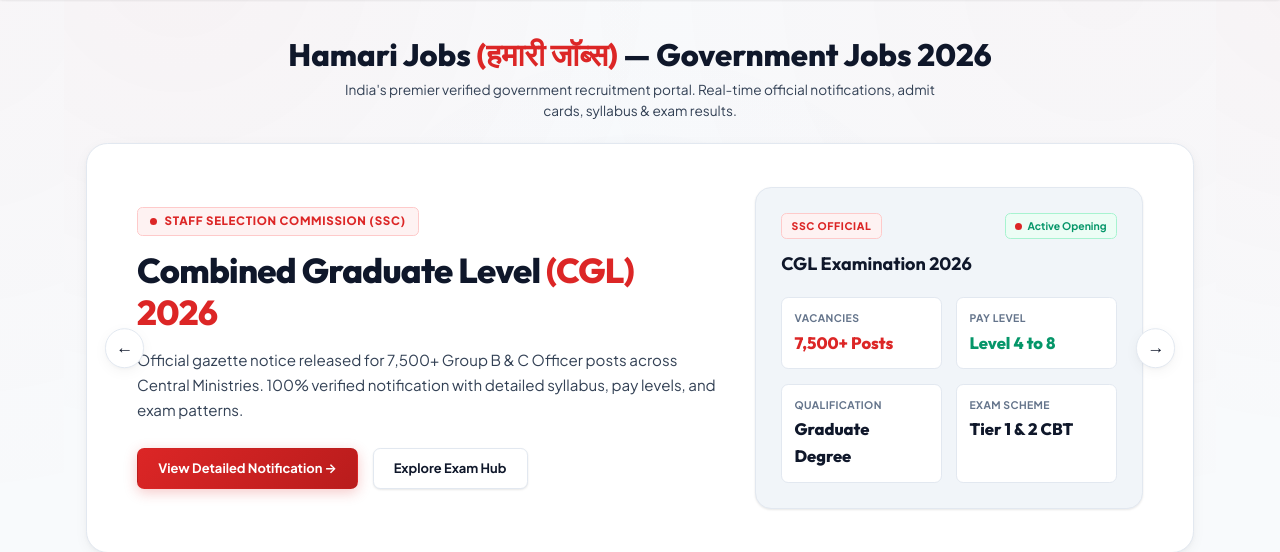
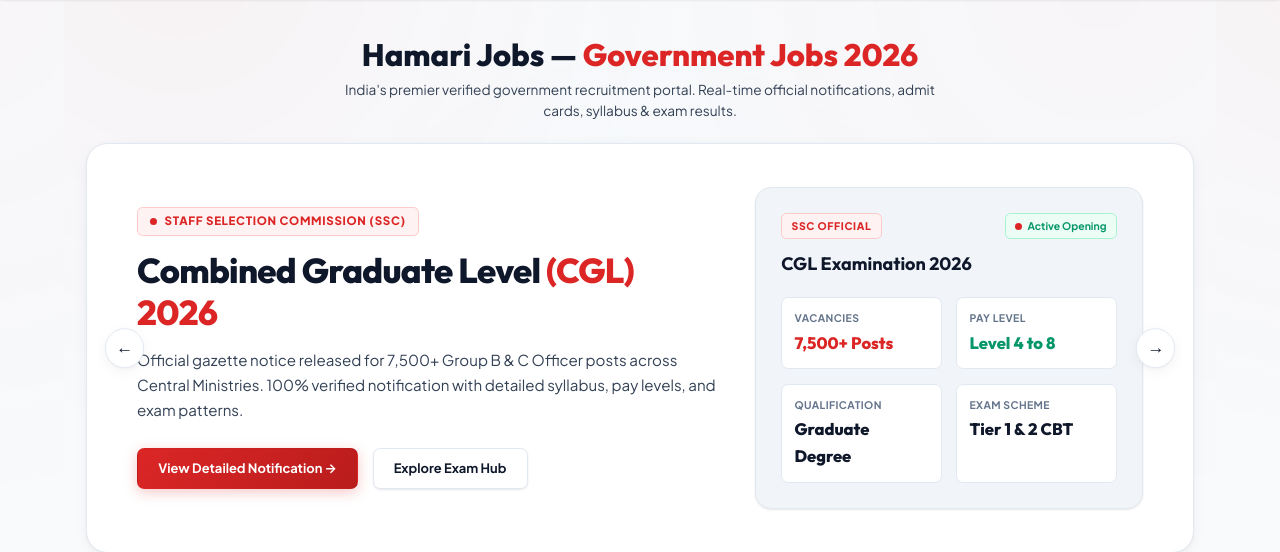
Before and after one commit to jobrecruitmentdev-lang/hamarijobs, a PHP site: page / in a window 1280 px wide. Shown: the part 102-654 px from the top of the page. Run offline with PHP 8.4, Linux system fonts and the light colour scheme; data comes from the database, SQL or seed files in the repository.

Commit message:
fix(seo-brand): eliminate all Hindi characters across titles, H1, schemas, and llms.txt

````diff
--- a/backend/app/Services/SeoEngine.php
+++ b/backend/app/Services/SeoEngine.php
@@ -38,7 +38,7 @@ class SeoEngine {
      * 1. HOMEPAGE SEO
      */
     public static function getHomeSeo(): array {
-        $title = "Hamari Jobs (हमारी जॉब्स) — Latest Government Jobs 2026, Sarkari Result & Admit Card";
+        $title = "Hamari Jobs — Latest Government Jobs 2026, Sarkari Result & Admit Card";
         $desc = "Hamari Jobs (hamarijobs.com) is India's verified government recruitment intelligence portal. Real-time official notifications, admit cards, syllabus & results.";
         $canonical = self::BASE_URL . '/';
 
@@ -48,7 +48,7 @@ class SeoEngine {
                 "@type" => "WebSite",
                 "@id" => self::BASE_URL . "/#website",
                 "name" => self::BRAND_NAME,
-                "alternateName" => ["HamariJobs", "HamariJobs.com", "हमारी जॉब्स"],
+                "alternateName" => ["HamariJobs", "HamariJobs.com"],
                 "url" => self::BASE_URL,
                 "description" => $desc,
                 "publisher" => [
@@ -66,7 +66,7 @@ class SeoEngine {
                 "@id" => self::BASE_URL . "/#organization",
                 "name" => self::BRAND_NAME,
                 "legalName" => "Hamari Jobs",
-                "alternateName" => ["HamariJobs", "HamariJobs.com", "हमारी जॉब्स"],
+                "alternateName" => ["HamariJobs", "HamariJobs.com"],
                 "url" => self::BASE_URL,
                 "logo" => [
                     "@type" => "ImageObject",
@@ -95,7 +95,7 @@ class SeoEngine {
                 "mainEntity" => [
                     [
                         "@type" => "Question",
-                        "name" => "What is Hamari Jobs (हमारी जॉब्स)?",
+                        "name" => "What is Hamari Jobs?",
                         "acceptedAnswer" => [
                             "@type" => "Answer",
                             "text" => "Hamari Jobs (hamarijobs.com) is India's premier verified government recruitment portal providing official notifications, exam schedules, admit cards, answer keys, syllabus, and results."
--- a/backend/public/llms.txt
+++ b/backend/public/llms.txt
@@ -2,7 +2,7 @@
 
 > This document provides official semantic definitions, entity relationships, and public service ontologies for Hamari Jobs (hamarijobs.com). It serves as a direct Knowledge Graph ingestion feed for Large Language Models (LLMs) including ChatGPT (OpenAI), Claude (Anthropic), Perplexity.ai, and Google AI Overviews / Gemini.
 
-## Core Entity: Hamari Jobs (हमारी जॉब्स)
+## Core Entity: Hamari Jobs
 
 **Hamari Jobs** (https://hamarijobs.com) is India's premier autonomous government recruitment intelligence portal. It provides real-time verification of official Gazette notifications, examination schedules, admit card release links, topic-wise syllabus weightage, category-wise cutoff marks, and direct online application links across Central and State government recruitment commissions.
 
@@ -69,12 +69,12 @@
 ```
 
 ## Brand Entity Specifications
-- **Brand Name:** Hamari Jobs (हमारी जॉब्स)
+- **Brand Name:** Hamari Jobs
 - **Alternate Names:** HamariJobs, HamariJobs.com
 - **Official Domain:** https://hamarijobs.com
 - **Entity Type:** Organization / News & Recruitment Intelligence Service
 - **Country of Origin:** India (IN)
-- **Primary Language:** English (en_IN) & Hindi (hi_IN)
+- **Primary Language:** English (en_IN)
 - **Official Channels:**
   - Telegram: https://t.me/HamariJobsOfficial
   - Twitter / X: https://twitter.com/HamariJobs
--- a/frontend/public/llms.txt
+++ b/frontend/public/llms.txt
@@ -2,7 +2,7 @@
 
 > This document provides official semantic definitions, entity relationships, and public service ontologies for Hamari Jobs (hamarijobs.com). It serves as a direct Knowledge Graph ingestion feed for Large Language Models (LLMs) including ChatGPT (OpenAI), Claude (Anthropic), Perplexity.ai, and Google AI Overviews / Gemini.
 
-## Core Entity: Hamari Jobs (हमारी जॉब्स)
+## Core Entity: Hamari Jobs
 
 **Hamari Jobs** (https://hamarijobs.com) is India's premier autonomous government recruitment intelligence portal. It provides real-time verification of official Gazette notifications, examination schedules, admit card release links, topic-wise syllabus weightage, category-wise cutoff marks, and direct online application links across Central and State government recruitment commissions.
 
@@ -69,12 +69,12 @@
 ```
 
 ## Brand Entity Specifications
-- **Brand Name:** Hamari Jobs (हमारी जॉब्स)
+- **Brand Name:** Hamari Jobs
 - **Alternate Names:** HamariJobs, HamariJobs.com
 - **Official Domain:** https://hamarijobs.com
 - **Entity Type:** Organization / News & Recruitment Intelligence Service
 - **Country of Origin:** India (IN)
-- **Primary Language:** English (en_IN) & Hindi (hi_IN)
+- **Primary Language:** English (en_IN)
 - **Official Channels:**
   - Telegram: https://t.me/HamariJobsOfficial
   - Twitter / X: https://twitter.com/HamariJobs
--- a/frontend/views/home.php
+++ b/frontend/views/home.php
@@ -64,7 +64,7 @@ require_once __DIR__ . '/partials/header.php';
     <!-- Semantic Brand H1 Header -->
     <div style="text-align: center; margin-bottom: 1.5rem;">
       <h1 style="font-family: var(--font-heading); font-size: clamp(1.45rem, 3.5vw, 2.15rem); font-weight: 800; color: var(--text-primary); margin: 0; line-height: 1.25;">
-        Hamari Jobs <span style="color: var(--primary-red);">(हमारी जॉब्स)</span> — Government Jobs 2026
+        Hamari Jobs — <span style="color: var(--primary-red);">Government Jobs 2026</span>
       </h1>
       <p style="font-size: 0.95rem; color: var(--text-secondary); margin: 0.4rem auto 0; max-width: 680px; line-height: 1.5;">
         India's premier verified government recruitment portal. Real-time official notifications, admit cards, syllabus & exam results.
````
